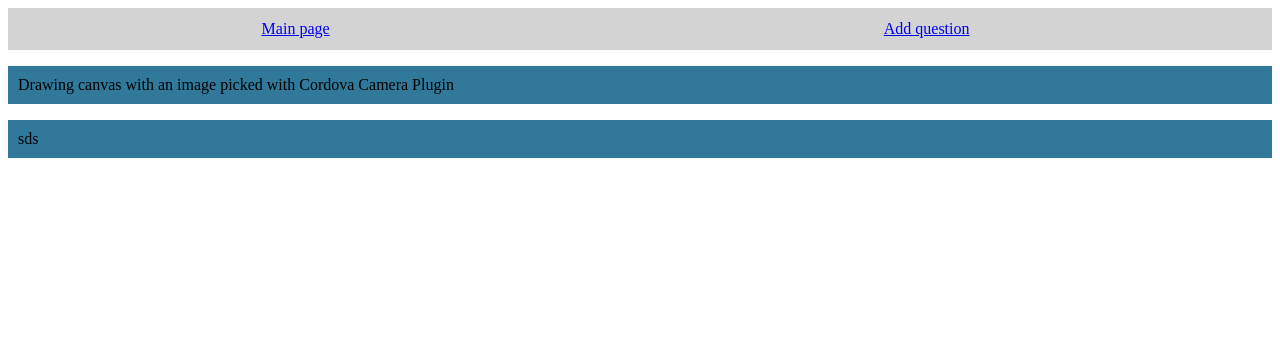
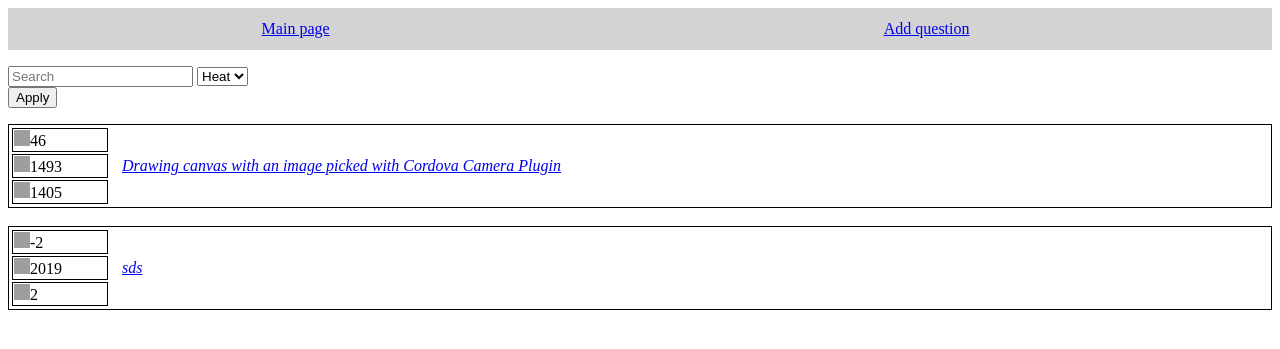
Before and after one commit to marthon-szabo/flask_overflow, a Flask app: page /list in a window 1280 px wide. Shown: the top 349 px of the page. Run offline with Flask 2, Linux system fonts and the light colour scheme; grey boxes are pictures that could not be loaded.

Commit message:
Pisalnom kell

```diff
--- a/connection.py
+++ b/connection.py
@@ -131,3 +131,14 @@ def delete_question(id_):
     answers = new_table
     write_answers()
     write_questions()
+
+def search_table(searchtag):
+    new_table=[]
+    global questions
+    if searchtag.replace(' ','') == '':
+        return questions
+    else:
+        for record in questions:
+            if record['title'].find(searchtag) >= 0:
+                new_table.append(record)
+        return new_table
--- a/sample_data/question.csv
+++ b/sample_data/question.csv
@@ -1,5 +1,5 @@
 id,submission_time,view_number,vote_number,title,message,image
-2,1493015432,1403,46,Drawing canvas with an image picked with Cordova Camera Plugin,"I'm getting an image from device and drawing a canvas with filters using Pixi JS. It works all well using computer to get an image. But when I'm on IOS, it throws errors such as cross origin issue, or that I'm trying to use an unknown format.
+2,1493015432,1405,46,Drawing canvas with an image picked with Cordova Camera Plugin,"I'm getting an image from device and drawing a canvas with filters using Pixi JS. It works all well using computer to get an image. But when I'm on IOS, it throws errors such as cross origin issue, or that I'm trying to use an unknown format.
 
 This is the code I'm using to draw the image (that works on web/desktop but not cordova built ios app)",
-3,2019-11-13 12:00:16.685669,0,0,sds,asd,
+3,2019-11-13 12:00:16.685669,2,-2,sds,asd,
--- a/server.py
+++ b/server.py
@@ -1,5 +1,6 @@
 import connection
 from flask import Flask, request, render_template,redirect
+import datetime
 
 app = Flask(__name__)
 
@@ -46,8 +47,11 @@ def downvote_question(question_id):
     #return display_question(question_id,False)
     return redirect('/question/' + str(question_id) + "/1")
 
-@app.route('/list')
+@app.route('/list', methods=['GET','POST'])
 def listing_questions():
+    if request.method == 'POST':
+        table = connection.search_table(request.form['search'])
+        return render_template('list.html', questions=table)
     return render_template("list.html", questions=connection.questions)
 
 @app.route('/question/<int:question_id>/<plus_view>', methods=['GET','POST'])
--- a/static/css/style.css
+++ b/static/css/style.css
@@ -37,7 +37,7 @@ textarea {
 }
 
 p.questionlist{
-    background-color: #30799B;
+    font-style: italic;
     padding: 10px;
 }
 
@@ -46,10 +46,23 @@ table.commenttable{
     border-collapse: collapse;
     border-color: #86989B;
     border: 1px solid black;
+    margin:0%;
 }
 
 td.commenttable{
+    width: 100%;
     border-style:solid;
+    border-color: #86989B;
+    border-collapse: collapse;
+    border: 1px solid black;
+    margin:0%;
+}
+
+table.commenttable2{
+    margin: 0%;
+    width:100%;
+    border-style: solid;
+    border-collapse: collapse;
     border-color: #86989B;
     border: 1px solid black;
 }
--- a/templates/list.html
+++ b/templates/list.html
@@ -12,8 +12,34 @@
             <td class="header_shit"><a href="{{ url_for('add_question') }}">Add question</a></td>
         </tr>
     </table>
-    {% for a in questions %}
-        <p class="questionlist">{{ a['title']}}</p>
+    <p>
+    <form action="/list" method="post">
+        <input name="search" type="text" placeholder="Search">
+        <select>
+            <option>Heat</option>
+            <option>ABC</option>
+        </select><br>
+        <button type="submit">Apply</button>
+    </form>
+    </p>
+    {% for question in questions %}
+        <table class="commenttable2">
+            <td width="100">
+                <table width="100">
+                    <tr><td class="commenttable"><img width="16" height="16" src="https://emojis.wiki/emoji-pics/facebook/fire-facebook.png">{{ question['vote_number'] }}</td></tr>
+                    <tr><td class="commenttable">
+                        <img width="16" height="16" title="{{ question['submission_time'] }}" src="https://cdn.pixabay.com/photo/2019/02/26/09/19/calender-4021509_960_720.png">{{ question['submission_time'][:4] }}</td></tr>
+                    <tr><td class="commenttable"><img width="16" height="16" src="http://simpleicon.com/wp-content/uploads/active-search.png">{{ question['view_number'] }}</td></tr>
+                </table>
+            </td>
+            <td>
+                <p class="questionlist">
+                    <left><a href="{{ url_for('display_question', question_id=question['id'], plus_view=0)}}">{{ question['title']}}</a></left>
+                </p>
+            </td>
+        </table>
+        <br>
     {% endfor %}
+    </p>
     </body>
 </html>
```
Also changed, not shown: templates/display_question.html (line endings or trailing spaces).
